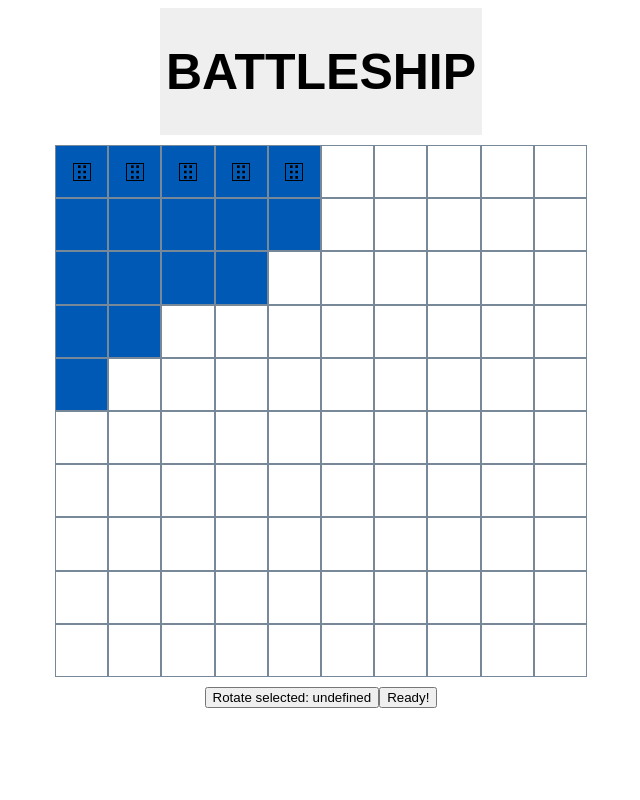
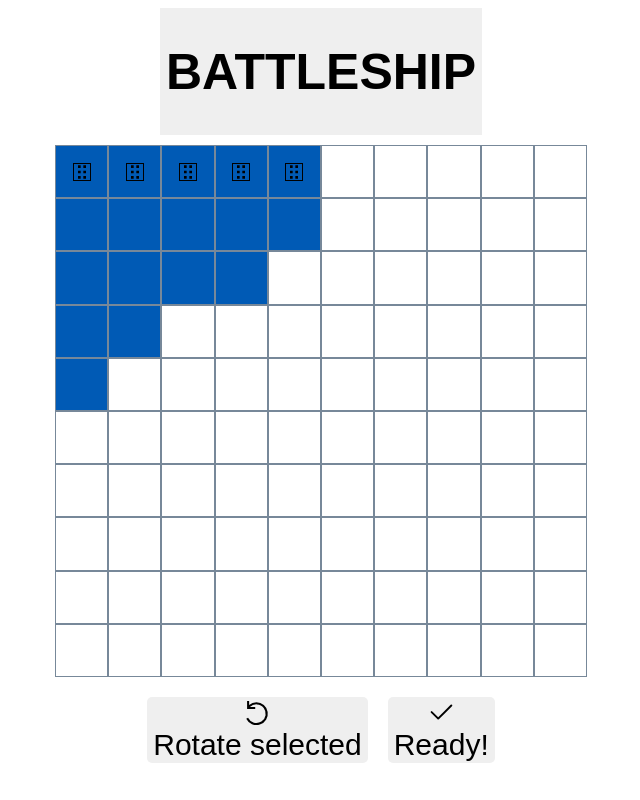
Before and after one commit to earacena/battleship-webapp-frontend, a React (Create React App) app: page /solo in a window 1280 px wide. Shown: the whole page, without its empty margins (319-959 px from the left). Built offline with nearby package versions, Linux system fonts and the light colour scheme.

Commit message:
Refactor BoardEditor buttons with Button

```diff
--- a/src/features/Battleship/components/BoardEditor/BoardEditor.tsx
+++ b/src/features/Battleship/components/BoardEditor/BoardEditor.tsx
@@ -12,6 +12,9 @@ import {
   useSensors,
 } from "@dnd-kit/core";
 import Board from "../Board/Board";
+import { Button } from '../../../../components';
+import { GrRotateLeft } from "react-icons/gr";
+import { BsCheck2 } from "react-icons/bs";
 
 type BoardEditorProps = {
   board: CellProps[][];
@@ -387,11 +390,15 @@ function BoardEditor({
           </Board>
         </div>
       </DndContext>
-      <div>
-        <button onClick={handleRotate} disabled={!editing}>
-          Rotate {`selected: ${selected?.type}`}
-        </button>
-        <button onClick={() => setEditing(false)} disabled={!editing}>Ready!</button>
+      <div style={{ display: 'flex', flexDirection: 'row' } as React.CSSProperties}>
+        <Button onClick={handleRotate} disabled={!editing}>
+          <GrRotateLeft />
+          Rotate selected
+        </Button>
+        <Button onClick={() => setEditing(false)} disabled={!editing}>
+          <BsCheck2 />
+          Ready!
+        </Button>
       </div>
     </div>
   );
```
